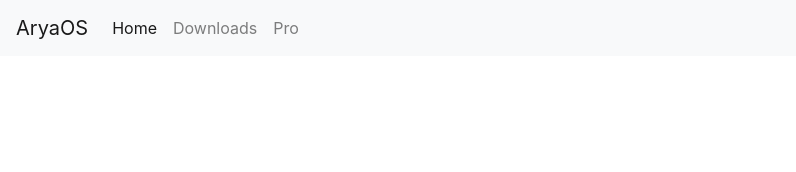
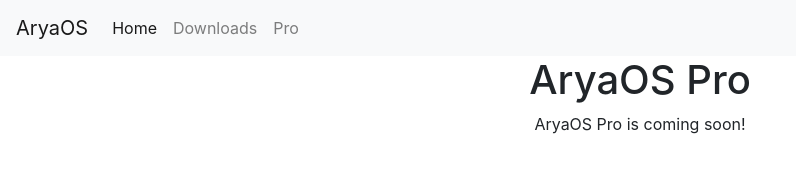
Before and after one commit to crazycheetah42/AryaOS-Website, a plain HTML site: page pro.html in a window 1280 px wide. Shown: the whole page, without its empty margins (0-796 px from the left). Drawn offline with nearby package versions, Linux system fonts and the light colour scheme.

Commit message:
AryaOS Pro is coming soon

```diff
--- a/pro.html
+++ b/pro.html
@@ -29,5 +29,9 @@
                 </ul>
             </div>
           </nav>
+          <center>
+            <h1>AryaOS Pro</h1>
+            <p>AryaOS Pro is coming soon!</p>
+        </center>
     </body>
 </html>
```
